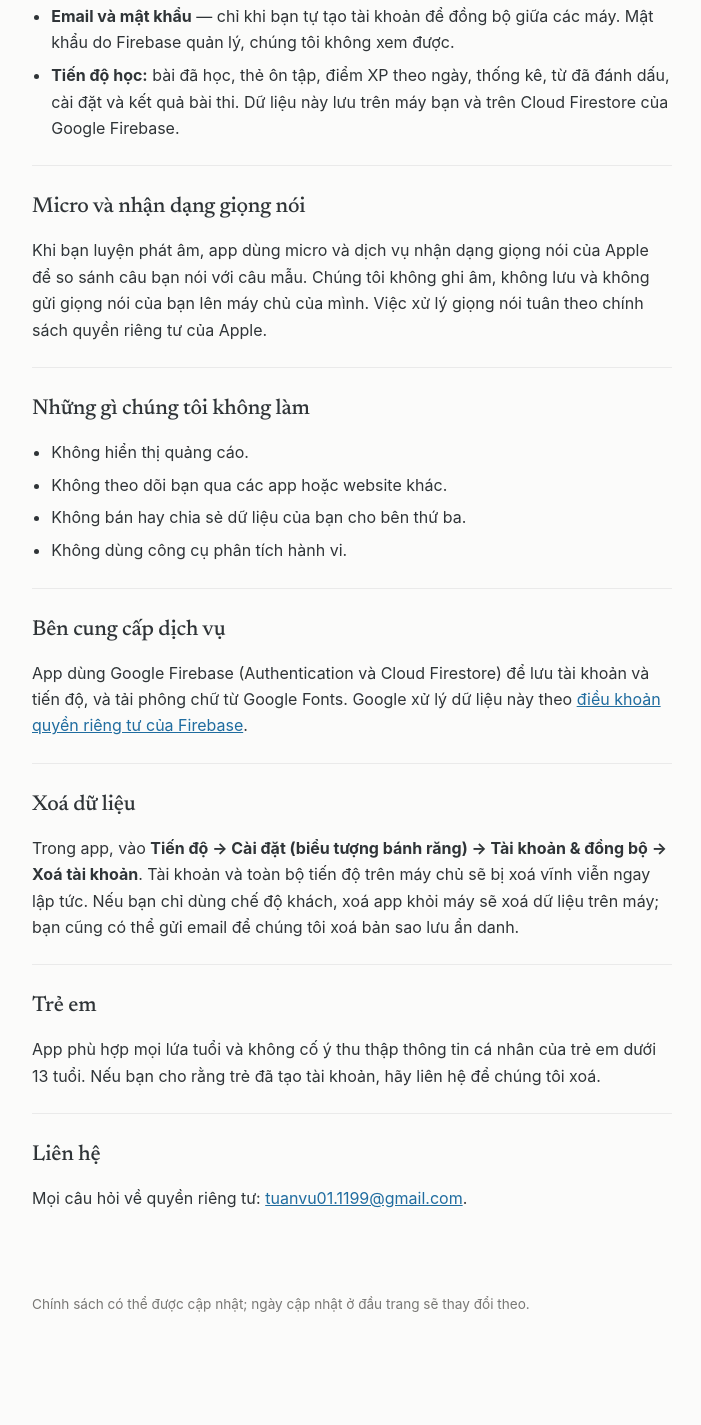
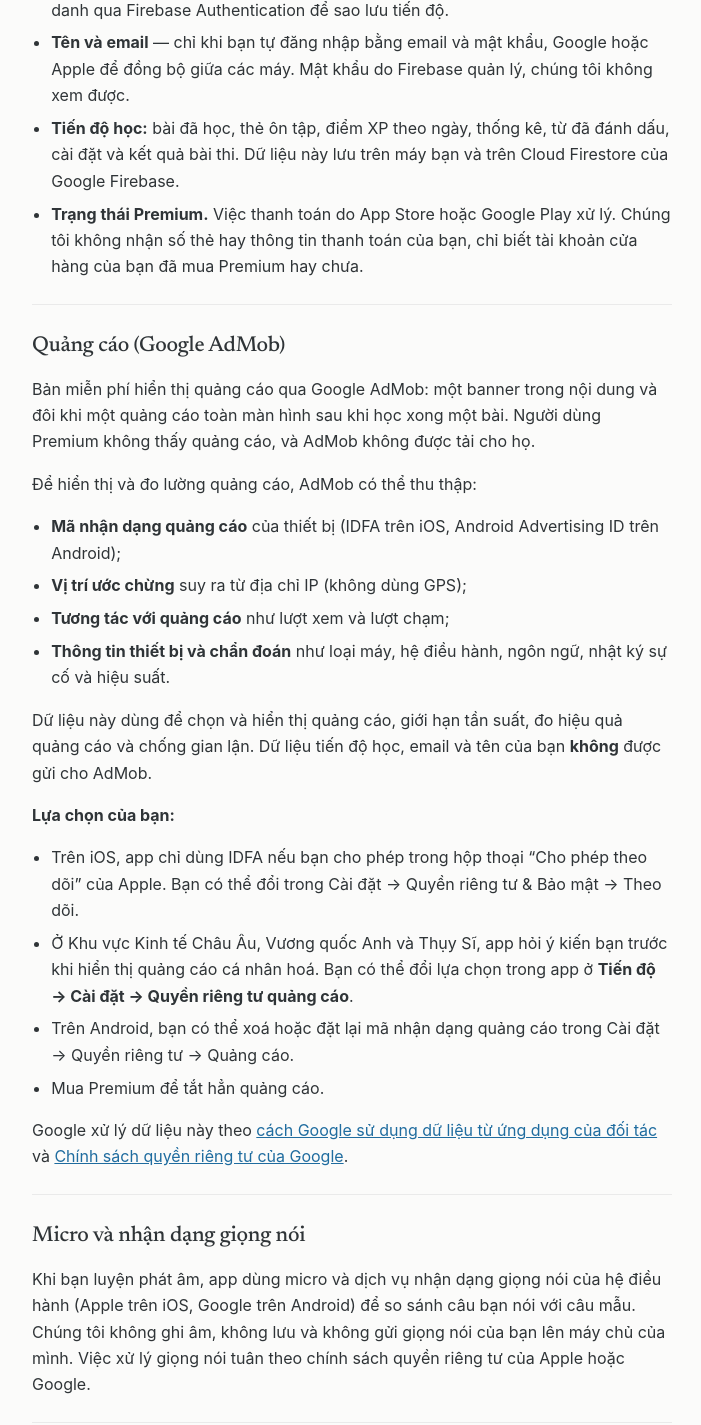
Before and after one commit to Vincent-Swift/hoc-tieng-duc-legal, a plain HTML site: page index.html in a window 1280 px wide. Shown: the part 480-1905 px from the top of the page, without its empty margins (288-989 px from the left). Before the commit the page ends 1882 px from the top, so only its background shows below. Drawn offline with Linux system fonts and the light colour scheme.

Commit message:
docs: cover AdMob, Android and sign-in providers in privacy policy
Co-Authored-By: Claude Opus 5.5 <noreply@anthropic.com>

```diff
--- a/index.html
+++ b/index.html
@@ -16,47 +16,75 @@
     <a href="support.html">Hỗ trợ</a>
   </nav>
 
-  <span class="tag">Cập nhật 24/11/2026</span>
+  <span class="tag">Cập nhật 28/11/2026</span>
   <h1>Chính sách quyền riêng tư</h1>
-  <p class="lede">Áp dụng cho ứng dụng iOS “Học tiếng Đức: A1–B2”. Chúng tôi chỉ thu thập những gì cần để lưu và đồng bộ tiến độ học của bạn.</p>
+  <p class="lede">Áp dụng cho ứng dụng “Học tiếng Đức A1–B2: Goethe” trên iOS (App Store) và Android (Google Play). Chúng tôi lưu những gì cần để đồng bộ tiến độ học, và dùng Google AdMob để hiển thị quảng cáo cho người dùng chưa mua Premium.</p>
 
   <section>
     <h2>Dữ liệu chúng tôi lưu</h2>
     <ul>
       <li><strong>Mã người dùng ẩn danh.</strong> Khi mở app lần đầu, app tạo một tài khoản khách ẩn danh qua Firebase Authentication để sao lưu tiến độ.</li>
-      <li><strong>Email và mật khẩu</strong> — chỉ khi bạn tự tạo tài khoản để đồng bộ giữa các máy. Mật khẩu do Firebase quản lý, chúng tôi không xem được.</li>
+      <li><strong>Tên và email</strong> — chỉ khi bạn tự đăng nhập bằng email và mật khẩu, Google hoặc Apple để đồng bộ giữa các máy. Mật khẩu do Firebase quản lý, chúng tôi không xem được.</li>
       <li><strong>Tiến độ học:</strong> bài đã học, thẻ ôn tập, điểm XP theo ngày, thống kê, từ đã đánh dấu, cài đặt và kết quả bài thi. Dữ liệu này lưu trên máy bạn và trên Cloud Firestore của Google Firebase.</li>
+      <li><strong>Trạng thái Premium.</strong> Việc thanh toán do App Store hoặc Google Play xử lý. Chúng tôi không nhận số thẻ hay thông tin thanh toán của bạn, chỉ biết tài khoản cửa hàng của bạn đã mua Premium hay chưa.</li>
     </ul>
   </section>
 
   <section>
+    <h2>Quảng cáo (Google AdMob)</h2>
+    <p>Bản miễn phí hiển thị quảng cáo qua Google AdMob: một banner trong nội dung và đôi khi một quảng cáo toàn màn hình sau khi học xong một bài. Người dùng Premium không thấy quảng cáo, và AdMob không được tải cho họ.</p>
+    <p>Để hiển thị và đo lường quảng cáo, AdMob có thể thu thập:</p>
+    <ul>
+      <li><strong>Mã nhận dạng quảng cáo</strong> của thiết bị (IDFA trên iOS, Android Advertising ID trên Android);</li>
+      <li><strong>Vị trí ước chừng</strong> suy ra từ địa chỉ IP (không dùng GPS);</li>
+      <li><strong>Tương tác với quảng cáo</strong> như lượt xem và lượt chạm;</li>
+      <li><strong>Thông tin thiết bị và chẩn đoán</strong> như loại máy, hệ điều hành, ngôn ngữ, nhật ký sự cố và hiệu suất.</li>
+    </ul>
+    <p>Dữ liệu này dùng để chọn và hiển thị quảng cáo, giới hạn tần suất, đo hiệu quả quảng cáo và chống gian lận. Dữ liệu tiến độ học, email và tên của bạn <strong>không</strong> được gửi cho AdMob.</p>
+    <p><strong>Lựa chọn của bạn:</strong></p>
+    <ul>
+      <li>Trên iOS, app chỉ dùng IDFA nếu bạn cho phép trong hộp thoại “Cho phép theo dõi” của Apple. Bạn có thể đổi trong Cài đặt → Quyền riêng tư &amp; Bảo mật → Theo dõi.</li>
+      <li>Ở Khu vực Kinh tế Châu Âu, Vương quốc Anh và Thụy Sĩ, app hỏi ý kiến bạn trước khi hiển thị quảng cáo cá nhân hoá. Bạn có thể đổi lựa chọn trong app ở <strong>Tiến độ → Cài đặt → Quyền riêng tư quảng cáo</strong>.</li>
+      <li>Trên Android, bạn có thể xoá hoặc đặt lại mã nhận dạng quảng cáo trong Cài đặt → Quyền riêng tư → Quảng cáo.</li>
+      <li>Mua Premium để tắt hẳn quảng cáo.</li>
+    </ul>
+    <p>Google xử lý dữ liệu này theo <a href="https://policies.google.com/technologies/partner-sites">cách Google sử dụng dữ liệu từ ứng dụng của đối tác</a> và <a href="https://policies.google.com/privacy">Chính sách quyền riêng tư của Google</a>.</p>
+  </section>
+
+  <section>
     <h2>Micro và nhận dạng giọng nói</h2>
-    <p>Khi bạn luyện phát âm, app dùng micro và dịch vụ nhận dạng giọng nói của Apple để so sánh câu bạn nói với câu mẫu. Chúng tôi không ghi âm, không lưu và không gửi giọng nói của bạn lên máy chủ của mình. Việc xử lý giọng nói tuân theo chính sách quyền riêng tư của Apple.</p>
+    <p>Khi bạn luyện phát âm, app dùng micro và dịch vụ nhận dạng giọng nói của hệ điều hành (Apple trên iOS, Google trên Android) để so sánh câu bạn nói với câu mẫu. Chúng tôi không ghi âm, không lưu và không gửi giọng nói của bạn lên máy chủ của mình. Việc xử lý giọng nói tuân theo chính sách quyền riêng tư của Apple hoặc Google.</p>
   </section>
 
   <section>
     <h2>Những gì chúng tôi không làm</h2>
     <ul>
-      <li>Không hiển thị quảng cáo.</li>
-      <li>Không theo dõi bạn qua các app hoặc website khác.</li>
-      <li>Không bán hay chia sẻ dữ liệu của bạn cho bên thứ ba.</li>
-      <li>Không dùng công cụ phân tích hành vi.</li>
+      <li>Không bán dữ liệu của bạn.</li>
+      <li>Không gửi tiến độ học, email hay tên của bạn cho nhà quảng cáo.</li>
+      <li>Không dùng GPS hay vị trí chính xác.</li>
+      <li>Không ghi âm giọng nói của bạn.</li>
     </ul>
   </section>
 
   <section>
     <h2>Bên cung cấp dịch vụ</h2>
-    <p>App dùng Google Firebase (Authentication và Cloud Firestore) để lưu tài khoản và tiến độ, và tải phông chữ từ Google Fonts. Google xử lý dữ liệu này theo <a href="https://firebase.google.com/support/privacy">điều khoản quyền riêng tư của Firebase</a>.</p>
+    <ul>
+      <li><strong>Google Firebase</strong> (Authentication, Cloud Firestore): lưu tài khoản và tiến độ. Xem <a href="https://firebase.google.com/support/privacy">điều khoản quyền riêng tư của Firebase</a>.</li>
+      <li><strong>Google AdMob</strong>: hiển thị quảng cáo như mô tả ở trên.</li>
+      <li><strong>Đăng nhập Google, Đăng nhập bằng Apple</strong>: chỉ khi bạn chọn cách đăng nhập này.</li>
+      <li><strong>App Store, Google Play</strong>: xử lý thanh toán Premium.</li>
+      <li><strong>Google Fonts</strong>: tải phông chữ.</li>
+    </ul>
   </section>
 
   <section>
     <h2>Xoá dữ liệu</h2>
-    <p>Trong app, vào <strong>Tiến độ → Cài đặt (biểu tượng bánh răng) → Tài khoản &amp; đồng bộ → Xoá tài khoản</strong>. Tài khoản và toàn bộ tiến độ trên máy chủ sẽ bị xoá vĩnh viễn ngay lập tức. Nếu bạn chỉ dùng chế độ khách, xoá app khỏi máy sẽ xoá dữ liệu trên máy; bạn cũng có thể gửi email để chúng tôi xoá bản sao lưu ẩn danh.</p>
+    <p>Trong app, vào <strong>Tiến độ → Cài đặt (biểu tượng bánh răng) → Tài khoản &amp; đồng bộ → Xoá tài khoản</strong>. Tài khoản, tên, email và toàn bộ tiến độ trên máy chủ sẽ bị xoá vĩnh viễn ngay lập tức. Nếu bạn chỉ dùng chế độ khách, xoá app khỏi máy sẽ xoá dữ liệu trên máy; bạn cũng có thể gửi email để chúng tôi xoá bản sao lưu ẩn danh. Lịch sử mua Premium do App Store hoặc Google Play lưu giữ theo chính sách của họ. Dữ liệu AdMob do Google lưu giữ theo chính sách của Google.</p>
   </section>
 
   <section>
     <h2>Trẻ em</h2>
-    <p>App phù hợp mọi lứa tuổi và không cố ý thu thập thông tin cá nhân của trẻ em dưới 13 tuổi. Nếu bạn cho rằng trẻ đã tạo tài khoản, hãy liên hệ để chúng tôi xoá.</p>
+    <p>App không dành cho trẻ em dưới 13 tuổi và không cố ý thu thập thông tin cá nhân của trẻ em. Nếu bạn cho rằng trẻ đã tạo tài khoản, hãy liên hệ để chúng tôi xoá.</p>
   </section>
 
   <section>
```
